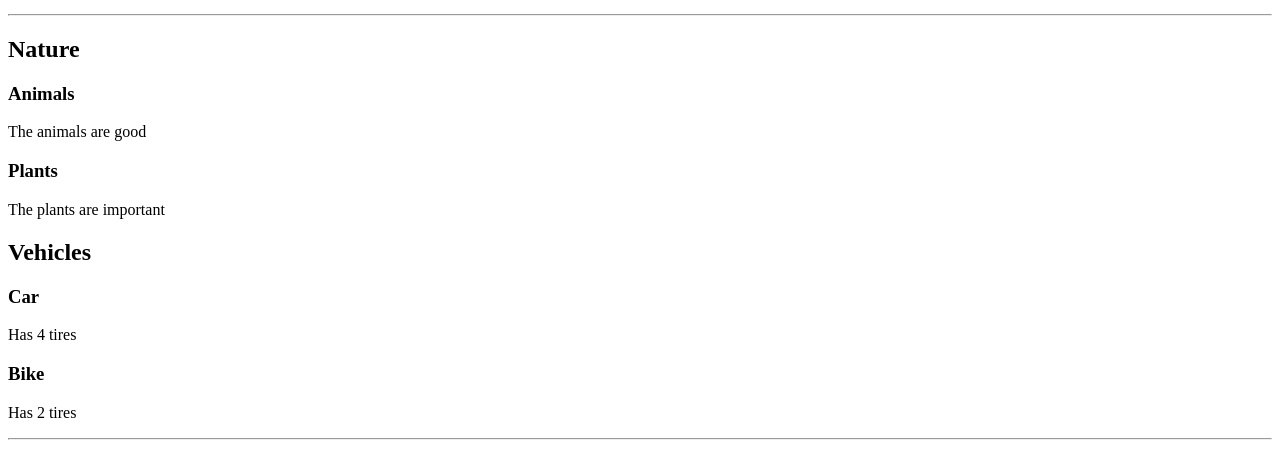
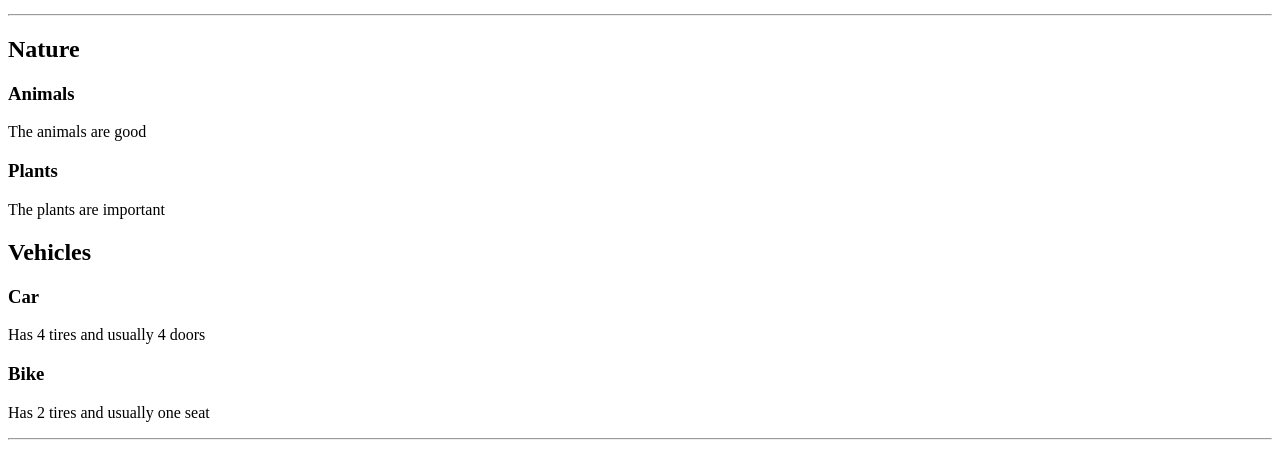
Before and after one commit to JoseParragaM/Assignment2-GithubLab, a plain HTML site: page index.html in a window 1280 px wide. Shown: the part 136-594 px from the top of the page. Drawn offline with Linux system fonts and the light colour scheme.

Commit message:
changes in main

```diff
--- a/index.html
+++ b/index.html
@@ -33,11 +33,11 @@
             <h1>Vehicles</h1>
             <article>
                 <h1>Car</h1>
-                <p>Has 4 tires</p>
+                <p>Has 4 tires and usually 4 doors</p>
             </article>
             <article>
                 <h1>Bike</h1>
-                <p>Has 2 tires</p>
+                <p>Has 2 tires and usually one seat</p>
             </article>
         </section>
     </main>
```
